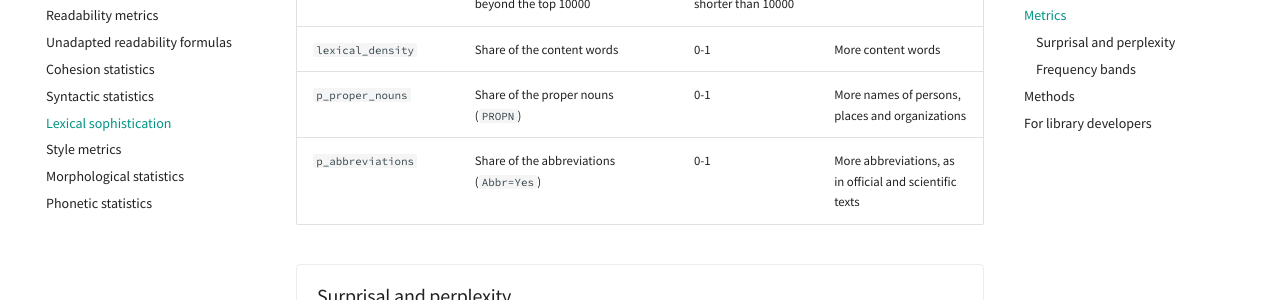
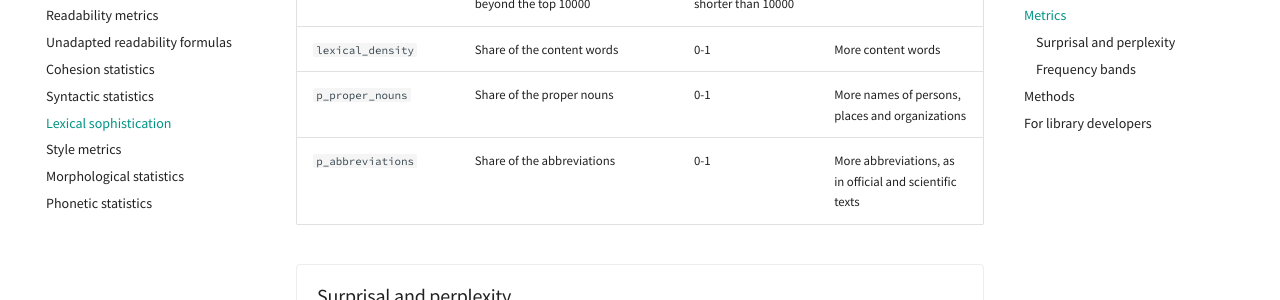
Before and after one commit to SergeyShk/anyTS, an MkDocs documentation site: the page built from docs/stats/lexical_stats.md, in a window 1280 px wide and 900 px high, scrolled down 3117 px. Shown: the part 174-474 px from the top of the window. Built offline with MkDocs 1.6.1 and Material for MkDocs 9.7.7, drawn with Linux system fonts in a browser that asks for light colours; comment, search, counter and statistics services are not loaded.

Commit message:
Review of PR #156: proper nouns kept by word, shares in the summaries, no repeat of the columns
Co-Authored-By: Claude Opus 5.5 <noreply@anthropic.com>

```diff
--- a/docs/stats/lexical_stats.md
+++ b/docs/stats/lexical_stats.md
@@ -126,8 +126,8 @@ Every metric is an attribute or a property of the object, and `get_stats` gives
 | [`p_top1000`](#bands), [`p_top2000`](#bands), [`p_top5000`](#bands), [`p_top10000`](#bands) | Share of the words with a lemma in the top 1000, 2000, 5000 and 10000 of the list | 0-1, `nan` for a band beyond `top_size` | More frequent words |
 | [`p_beyond_top10000`](#bands) | Share of the words with a lemma beyond the top 10000 | 0-1, `nan` for a list shorter than 10000 | Rarer words |
 | `lexical_density` | Share of the content words | 0-1 | More content words |
-| `p_proper_nouns` | Share of the proper nouns (`PROPN`) | 0-1 | More names of persons, places and organizations |
-| `p_abbreviations` | Share of the abbreviations (`Abbr=Yes`) | 0-1 | More abbreviations, as in official and scientific texts |
+| `p_proper_nouns` | Share of the proper nouns | 0-1 | More names of persons, places and organizations |
+| `p_abbreviations` | Share of the abbreviations | 0-1 | More abbreviations, as in official and scientific texts |
 <!-- --8<-- [end:LexicalStats-metrics] -->
 
 <div class="metric-card" markdown>
```
Also changed, not shown: README.md (+1 -1 lines), docs/index.md (+1 -1 lines), 1 other file.
